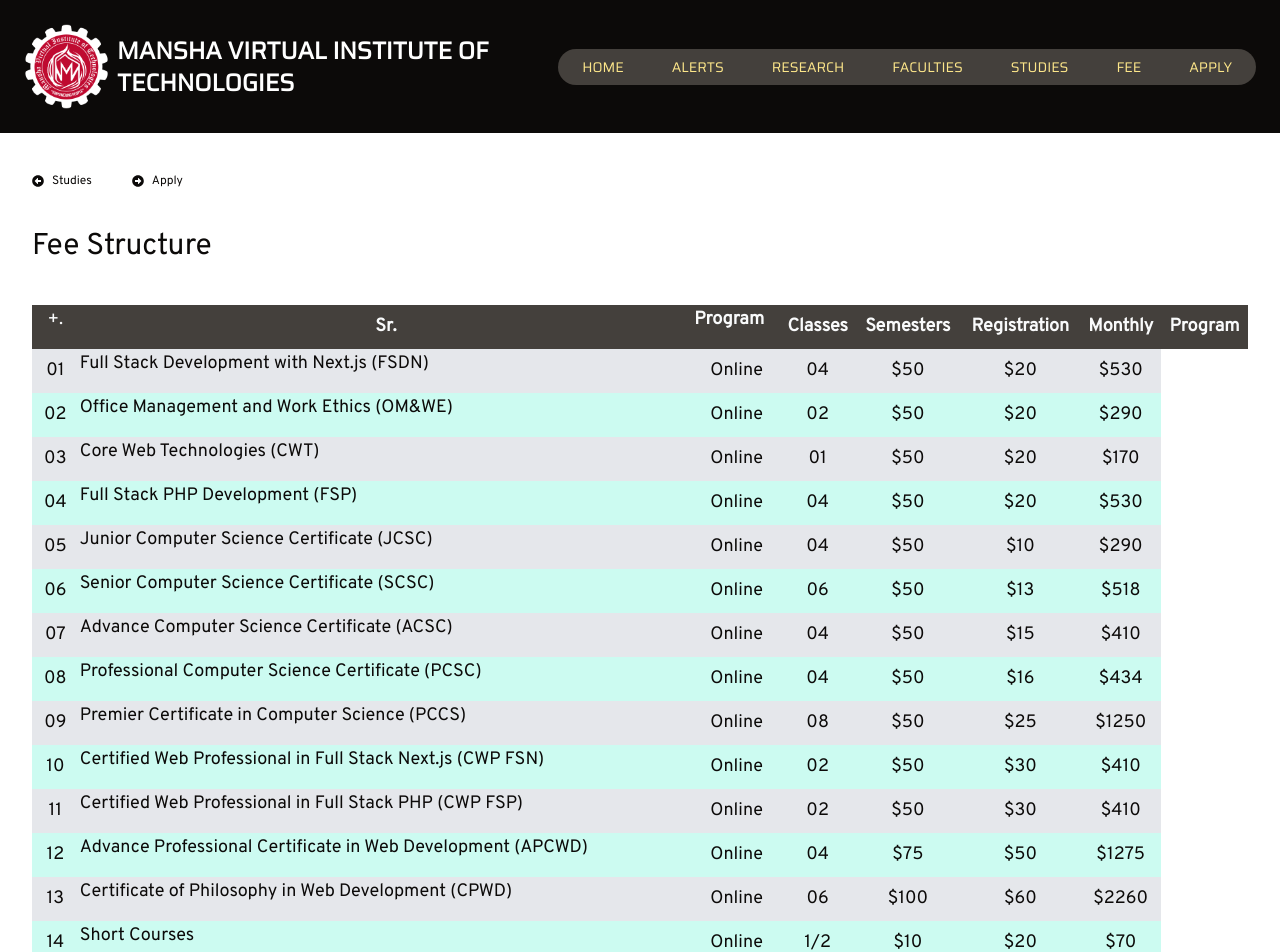
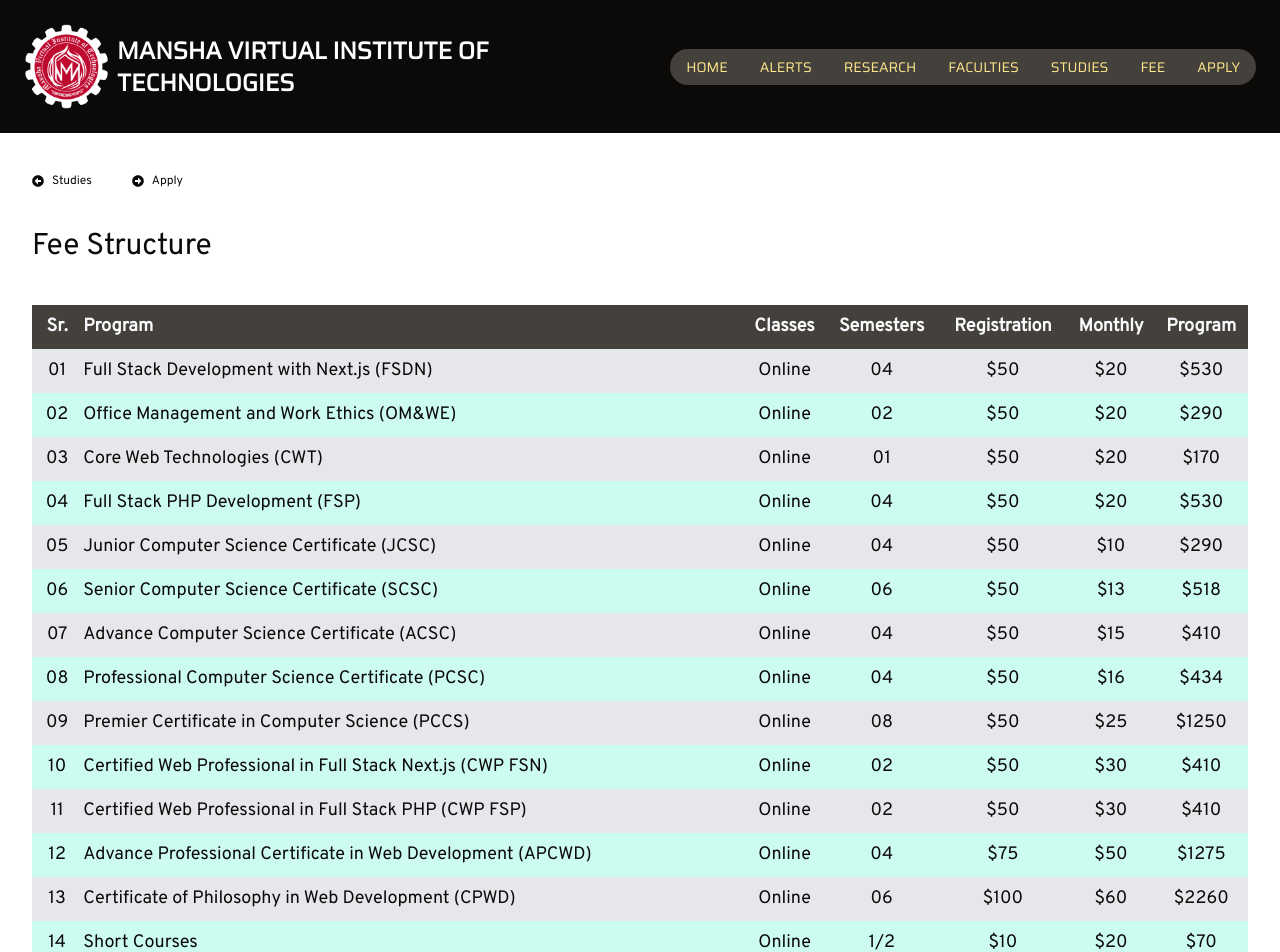
Before and after one commit to mvut/mvut, a Next.js app: page /pages/study/fee in a window 1280 px wide. Shown: the top 952 px of the page. Built offline with nearby package versions, Linux system fonts and the light colour scheme.

Commit message:
fee table error removed

```diff
--- a/app/components/myheader.tsx
+++ b/app/components/myheader.tsx
@@ -31,19 +31,19 @@ export default function MyHeaderComponent(){
             </div>
             <motion.div layout className={'hidden lg:flex items-center justify-center sm:text-sm lg:text-md uppercase text-amber-200'}>
                 <Link href={'/'}
-                      className={'rounded-l-full hover:bg-stone-600 hover:text-gray-200 px-2 lg:px-6 py-2 bg-stone-700 '}>Home</Link>
+                      className={'rounded-l-full hover:bg-stone-600 hover:text-gray-200 px-2 lg:px-4 py-2 bg-stone-700 '}>Home</Link>
                 <Link href={'/pages/news'}
-                      className={'hover:bg-stone-600 hover:text-gray-200 px-2 lg:px-6 py-2 bg-stone-700 '}>Alerts</Link>
+                      className={'hover:bg-stone-600 hover:text-gray-200 px-2 lg:px-4 py-2 bg-stone-700 '}>Alerts</Link>
                 <Link href={'/pages/research'}
-                      className={'hover:bg-stone-600 hover:text-gray-200 px-2 lg:px-6 py-2 bg-stone-700 '}>Research</Link>
+                      className={'hover:bg-stone-600 hover:text-gray-200 px-2 lg:px-4 py-2 bg-stone-700 '}>Research</Link>
                 <Link href={'/pages/faculty'}
-                      className={'hover:bg-stone-600 hover:text-gray-200 px-4 py-2 lg:px-6 bg-stone-700 '}>Faculties</Link>
+                      className={'hover:bg-stone-600 hover:text-gray-200 px-4 py-2 lg:px-4 bg-stone-700 '}>Faculties</Link>
                 <Link href={'/pages/study'}
-                      className={'hover:bg-stone-600 hover:text-gray-200 px-4 py-2 lg:px-6 bg-stone-700 '}>Studies</Link>
+                      className={'hover:bg-stone-600 hover:text-gray-200 px-4 py-2 lg:px-4 bg-stone-700 '}>Studies</Link>
                 <Link href={'/pages/study/fee'}
-                      className={'hover:bg-stone-600 hover:text-gray-200 px-4 py-2 lg:px-6 bg-stone-700 '}>Fee</Link>
+                      className={'hover:bg-stone-600 hover:text-gray-200 px-4 py-2 lg:px-4 bg-stone-700 '}>Fee</Link>
                 <Link href={'/pages/apply'}
-                      className={'hover:bg-stone-600 hover:text-gray-200 px-4 py-2 lg:px-6 bg-stone-700 rounded-r-full'}>Apply</Link>
+                      className={'hover:bg-stone-600 hover:text-gray-200 px-4 py-2 lg:px-4 bg-stone-700 rounded-r-full'}>Apply</Link>
             </motion.div>
             <div onClick={handlerNav} className={'text-gray-50 lg:hidden cursor-pointer '}>
                 <div className={''}>
--- a/app/pages/research/page.tsx
+++ b/app/pages/research/page.tsx
@@ -14,7 +14,7 @@ export default function ResearchPage(){
 
 
                     <div className={"flex flex-col h-auto text-slate-100 bg-[url(../public/resources/research2.png)] items-start justify-center p-4"}>
-                            <h1 className={'text-xl sm:text-3xl '}>Research and Development (R&D)</h1>
+                            <h1 className={'sm:pl-16 text-xl sm:text-3xl '}>Research and Development (R&D)</h1>
                             <p className={'text-sm sm:text-md sm:text-lg leading-relaxed sm:pl-16 sm:w-1/2 '}>
                                 MVIT&apos;s research endeavors are driven by a multidisciplinary approach, focusing on
                                 cutting-edge areas such as Industry 4.0, healthcare technology, smart cities, climate
--- a/app/pages/study/fee/page.tsx
+++ b/app/pages/study/fee/page.tsx
@@ -14,10 +14,8 @@ export default function FeeStructure(){
             <table className="table-auto text-center text-xs sm:text-lg ">
                 <thead>
                 <tr className={'bg-stone-700 text-gray-50'}>
-
-                    +.
                     <th className={'p-2'}>Sr.</th>
-                    <th className={'flex text-start'}>Program</th>
+                    <th className={'text-start'}>Program</th>
                     <th>Classes</th>
                     <th>Semesters</th>
                     <th>Registration</th>
@@ -28,8 +26,8 @@ export default function FeeStructure(){
                 <tbody>
                 <tr className={'odd:bg-gray-200 even:bg-teal-100'}>
                     <td className={'p-2'}>01</td>
-                    <td className={'flex text-start'}><Link href={'/pages/study/programs/fsdn'}
-                              className={'flex gap-2 items-center justify-center hover:text-red-500 transition-all delay-50'}
+                    <td className={'text-start'}><Link href={'/pages/study/programs/fsdn'}
+                              className={'flex gap-2 hover:text-red-500 transition-all delay-50'}
                     >
                         Full Stack Development with Next.js (FSDN)
                     </Link></td>
@@ -41,8 +39,8 @@ export default function FeeStructure(){
                 </tr>
                 <tr className={'odd:bg-gray-200 even:bg-teal-100'}>
                     <td className={'p-2'}>02</td>
-                    <td className={'flex text-start'}><Link href={'/pages/study/programs/omc'}
-                              className={'flex gap-2 items-center justify-center hover:text-red-500 transition-all delay-50'}
+                    <td className={'text-start'}><Link href={'/pages/study/programs/omc'}
+                              className={'flex gap-2  hover:text-red-500 transition-all delay-50'}
                     >
                         Office Management and Work Ethics (OM&WE)
                     </Link></td>
@@ -54,8 +52,8 @@ export default function FeeStructure(){
                 </tr>
                 <tr className={'odd:bg-gray-200 even:bg-teal-100'}>
                     <td className={'p-2'}>03</td>
-                    <td className={'flex text-start'}><Link href={'/pages/study/programs/cwt'}
-                              className={'flex gap-2 items-center justify-center hover:text-red-500 transition-all delay-50'}
+                    <td className={'text-start'}><Link href={'/pages/study/programs/cwt'}
+                              className={'flex gap-2 hover:text-red-500 transition-all delay-50'}
                     >
                         Core Web Technologies (CWT)
                     </Link></td>
@@ -67,8 +65,8 @@ export default function FeeStructure(){
                 </tr>
                 <tr className={'odd:bg-gray-200 even:bg-teal-100'}>
                     <td className={'p-2'}>04</td>
-                    <td className={'flex text-start'}><Link href={'/pages/study/programs/php'}
-                              className={'flex gap-2 items-center justify-center hover:text-red-500 transition-all delay-50'}
+                    <td className={'text-start'}><Link href={'/pages/study/programs/php'}
+                              className={'flex gap-2 hover:text-red-500 transition-all delay-50'}
                     >
                         Full Stack PHP Development (FSP)
                     </Link></td>
@@ -80,8 +78,8 @@ export default function FeeStructure(){
                 </tr>
                 <tr className={'odd:bg-gray-200 even:bg-teal-100'}>
                     <td className={'p-2'}>05</td>
-                    <td className={'flex text-start'}><Link href={'/pages/study/programs/psc'}
-                              className={'flex gap-2 items-center justify-center hover:text-red-500 transition-all delay-50'}
+                    <td className={'text-start'}><Link href={'/pages/study/programs/psc'}
+                              className={'flex gap-2 hover:text-red-500 transition-all delay-50'}
                     >
                         Junior Computer Science Certificate (JCSC)
                     </Link></td>
@@ -93,8 +91,8 @@ export default function FeeStructure(){
                 </tr>
                 <tr className={'odd:bg-gray-200 even:bg-teal-100'}>
                     <td className={'p-2'}>06</td>
-                    <td className={'flex text-start'}><Link href={'/pages/study/programs/esc'}
-                              className={'flex gap-2 items-center justify-center hover:text-red-500 transition-all delay-50'}
+                    <td className={'text-start'}><Link href={'/pages/study/programs/esc'}
+                              className={'flex gap-2 hover:text-red-500 transition-all delay-50'}
                     >
                         Senior Computer Science Certificate (SCSC)
                     </Link></td>
@@ -106,8 +104,8 @@ export default function FeeStructure(){
                 </tr>
                 <tr className={'odd:bg-gray-200 even:bg-teal-100'}>
                     <td className={'p-2'}>07</td>
-                    <td className={'flex text-start'}><Link href={'/pages/study/programs/ssc'}
-                              className={'flex gap-2 items-center justify-center hover:text-red-500 transition-all delay-50'}
+                    <td className={'text-start'}><Link href={'/pages/study/programs/ssc'}
+                              className={'flex gap-2 hover:text-red-500 transition-all delay-50'}
                     >
                         Advance Computer Science Certificate (ACSC)
                     </Link></td>
@@ -119,8 +117,8 @@ export default function FeeStructure(){
                 </tr>
                 <tr className={'odd:bg-gray-200 even:bg-teal-100'}>
                     <td className={'p-2'}>08</td>
-                    <td className={'flex text-start'}><Link href={'/pages/study/programs/hssc'}
-                              className={'flex gap-2 items-center justify-center hover:text-red-500 transition-all delay-50'}
+                    <td className={'text-start'}><Link href={'/pages/study/programs/hssc'}
+                              className={'flex gap-2 hover:text-red-500 transition-all delay-50'}
                     >
                         Professional Computer Science Certificate (PCSC)
                     </Link></td>
@@ -132,8 +130,8 @@ export default function FeeStructure(){
                 </tr>
                 <tr className={'odd:bg-gray-200 even:bg-teal-100'}>
                     <td className={'p-2'}>09</td>
-                    <td className={'flex text-start'}><Link href={'/pages/study/programs/bscs'}
-                              className={'flex gap-2 items-center justify-center hover:text-red-500 transition-all delay-50'}
+                    <td className={'text-start'}><Link href={'/pages/study/programs/bscs'}
+                              className={'flex gap-2 hover:text-red-500 transition-all delay-50'}
                     >
                         Premier Certificate in Computer Science (PCCS)
                     </Link></td>
@@ -145,8 +143,8 @@ export default function FeeStructure(){
                 </tr>
                 <tr className={'odd:bg-gray-200 even:bg-teal-100'}>
                     <td className={'p-2'}>10</td>
-                    <td className={'flex text-start'}><Link href={'/pages/study/programs/pgdfsn'}
-                              className={'flex gap-2 items-center justify-center hover:text-red-500 transition-all delay-50'}
+                    <td className={'text-start'}><Link href={'/pages/study/programs/pgdfsn'}
+                              className={'flex gap-2 hover:text-red-500 transition-all delay-50'}
                     >
                         Certified Web Professional in Full Stack Next.js (CWP FSN)
                     </Link></td>
@@ -158,8 +156,8 @@ export default function FeeStructure(){
                 </tr>
                 <tr className={'odd:bg-gray-200 even:bg-teal-100'}>
                     <td className={'p-2'}>11</td>
-                    <td className={'flex text-start'}><Link href={'/pages/study/programs/pgdfsp'}
-                              className={'flex gap-2 items-center justify-center hover:text-red-500 transition-all delay-50'}
+                    <td className={'text-start'}><Link href={'/pages/study/programs/pgdfsp'}
+                              className={'flex gap-2 hover:text-red-500 transition-all delay-50'}
                     >
                         Certified Web Professional in Full Stack PHP (CWP FSP)
                     </Link></td>
@@ -171,8 +169,8 @@ export default function FeeStructure(){
                 </tr>
                 <tr className={'odd:bg-gray-200 even:bg-teal-100'}>
                     <td className={'p-2'}>12</td>
-                    <td className={'flex text-start'}><Link href={'/pages/study/programs/msfsd'}
-                              className={'flex gap-2 items-center justify-center hover:text-red-500 transition-all delay-50'}
+                    <td className={'text-start'}><Link href={'/pages/study/programs/msfsd'}
+                              className={'flex gap-2 hover:text-red-500 transition-all delay-50'}
                     >
                         Advance Professional Certificate in Web Development (APCWD)
                     </Link></td>
@@ -184,8 +182,8 @@ export default function FeeStructure(){
                 </tr>
                 <tr className={'odd:bg-gray-200 even:bg-teal-100'} >
                     <td className={'p-2'}>13</td>
-                    <td className={'flex text-start'}><Link href={'/pages/study/programs/phdfsd'}
-                              className={'flex gap-2 items-center justify-center hover:text-red-500 transition-all delay-50'}
+                    <td className={' text-start'}><Link href={'/pages/study/programs/phdfsd'}
+                              className={'flex gap-2 hover:text-red-500 transition-all delay-50'}
                     >
                         Certificate of Philosophy in Web Development (CPWD)
                     </Link></td>
@@ -197,8 +195,8 @@ export default function FeeStructure(){
                 </tr>
                 <tr className={'odd:bg-gray-200 even:bg-teal-100'} >
                     <td className={'p-2'}>14</td>
-                    <td className={'flex text-start'}><Link href={'/pages/courses'}
-                              className={'flex gap-2 items-center justify-center hover:text-red-500 transition-all delay-50'}
+                    <td className={'text-start'}><Link href={'/pages/courses'}
+                              className={'flex gap-2 hover:text-red-500 transition-all delay-50'}
                     >
                         Short Courses
                     </Link></td>
```
